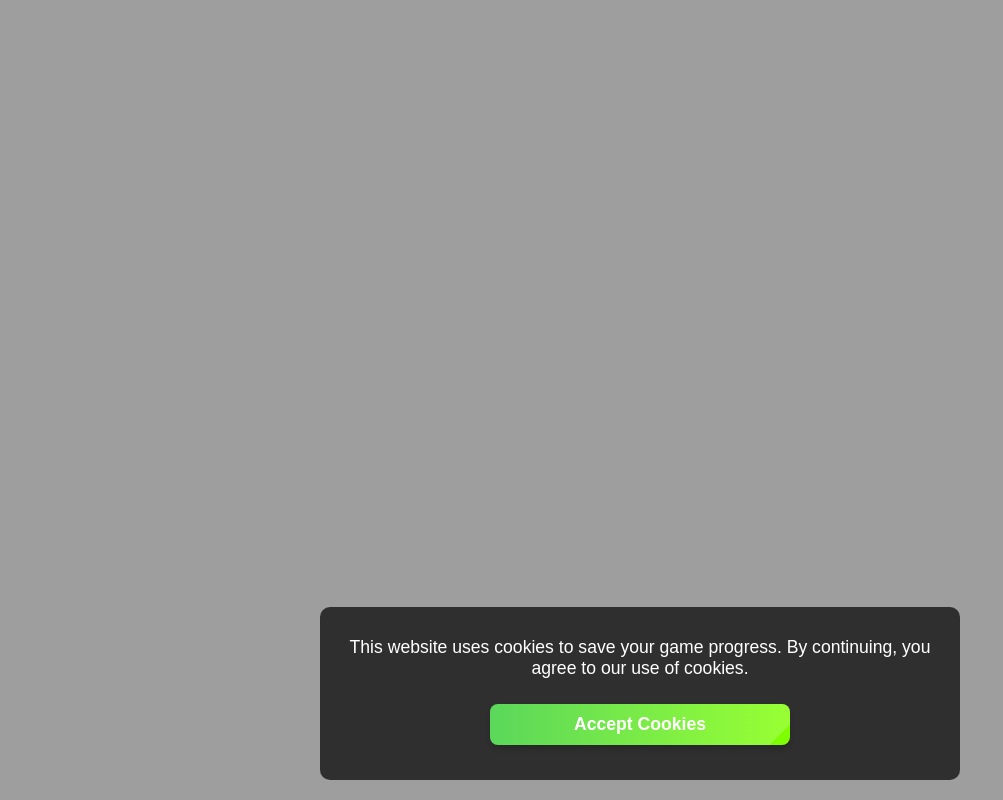
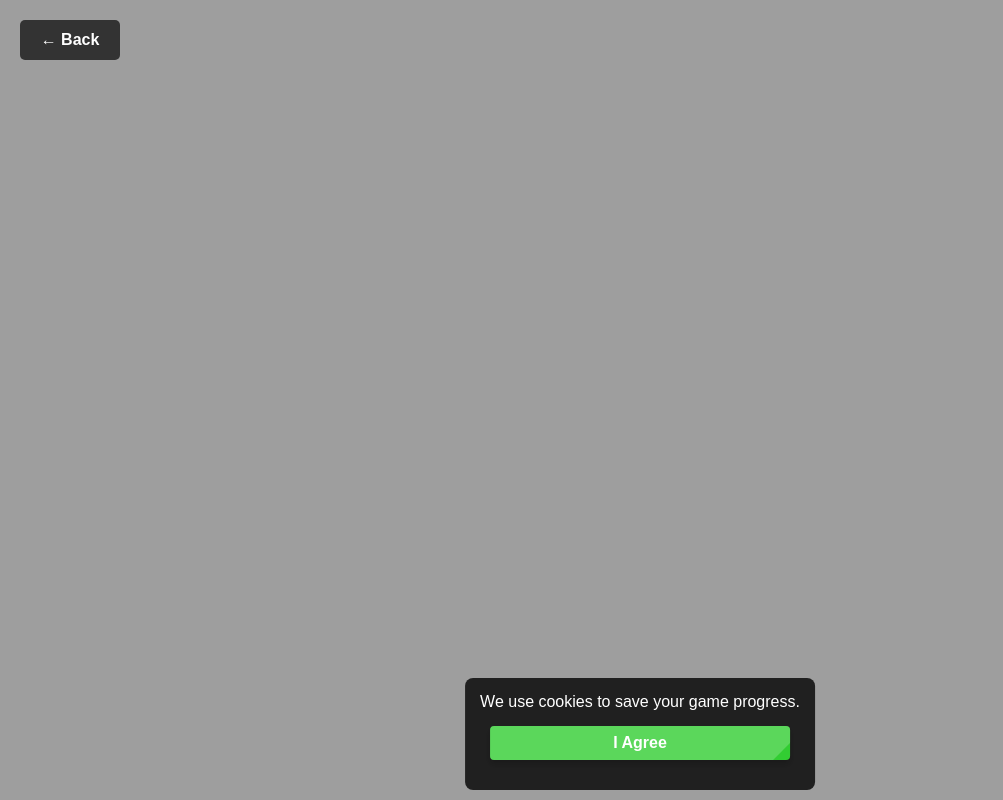
Before and after one commit to barry63smaths/barry-63s-games, a plain HTML site: page index.html in a window 1280 px wide. Both pictures are taken after a click on the button "Polytrack Fullscreen". Shown: the whole page, without its empty margins (0-1003 px from the left). Drawn offline with Linux system fonts and the light colour scheme.

Commit message:
Update index.html

```diff
--- a/index.html
+++ b/index.html
@@ -1,14 +1,12 @@
 <!DOCTYPE html>
 <html lang="en-GB">
 <head>
-    <!-- Google tag (gtag.js) -->
     <script async src="https://www.googletagmanager.com/gtag/js?id=G-Z0DW0ZG97K"></script>
     <script>
-        window.dataLayer = window.dataLayer || [];
-        function gtag(){dataLayer.push(arguments);}
-        gtag('js', new Date());
-
-        gtag('config', 'G-Z0DW0ZG97K');
+      window.dataLayer = window.dataLayer || [];
+      function gtag(){dataLayer.push(arguments);}
+      gtag('js', new Date());
+      gtag('config', 'G-Z0DW0ZG97K');
     </script>
 
     <meta charset="UTF-8">
@@ -18,7 +16,6 @@
     <meta name="apple-mobile-web-app-title" content="Barry 63 Fullscreen">
     <meta name="theme-color" content="#000000">
 
-    <!-- App Icon -->
     <link rel="apple-touch-icon" href="https://avatars.cloudflare.steamstatic.com/8508f3bec17102cdbbc768b4184ace4ae42d3756_full.jpg">
     <link rel="icon" type="image/png" sizes="192x192" href="https://avatars.cloudflare.steamstatic.com/8508f3bec17102cdbbc768b4184ace4ae42d3756_full.jpg">
     <link rel="icon" type="image/png" sizes="512x512" href="https://avatars.cloudflare.steamstatic.com/8508f3bec17102cdbbc768b4184ace4ae42d3756_full.jpg">
@@ -26,7 +23,6 @@
     <title>Barry 63 Fullscreen</title>
 
     <style>
-        /* Body and General Design */
         body {
             font-family: 'Arial', sans-serif;
             margin: 0;
@@ -36,16 +32,11 @@
             align-items: center;
             overflow: hidden;
             position: relative;
-            background: #000;
         }
 
         .container {
             width: 100%;
             height: 100%;
-            position: absolute;
-            top: 0;
-            left: 0;
-            z-index: -1;
             background: repeating-conic-gradient(
                     from 30deg,
                     #0000 0 120deg,
@@ -59,6 +50,10 @@
                 #3c3c3c 0 180deg
             );
             background-size: 200px calc(200px * 0.577);
+            position: absolute;
+            top: 0;
+            left: 0;
+            z-index: 1;
         }
 
         .content {
@@ -140,105 +135,81 @@
             }
         }
 
-        /* Cookie Consent Banner */
-        #cookie-banner {
-            position: fixed;
-            bottom: 20px;
-            left: 50%;
-            transform: translateX(-50%);
-            background-color: rgba(0, 0, 0, 0.7);
-            color: white;
-            padding: 20px;
-            border-radius: 10px;
-            text-align: center;
-            z-index: 10;
-            display: none; /* Initially hidden */
-        }
-
-        #cookie-banner p {
-            font-size: 1.1em;
-            margin: 0;
-            padding: 10px 0;
-        }
-
-        #cookie-banner button {
-            background: linear-gradient(90deg, #32CD32, #7FFF00);
-            border: none;
-            padding: 10px 20px;
-            font-size: 1.1em;
-            color: white;
-            border-radius: 8px;
-            cursor: pointer;
-            box-shadow: 0px 4px 6px rgba(0, 0, 0, 0.2);
-            transition: all 0.3s ease-in-out;
-        }
-
-        #cookie-banner button:hover {
-            transform: translateY(-5px);
-            box-shadow: 0px 8px 15px rgba(0, 0, 0, 0.3);
-        }
-
-        /* Game iframe */
-        iframe {
-            width: 100%;
-            height: 100%;
-            border: none;
-            display: none; /* Initially hidden */
+        .back-tab {
             position: absolute;
-            top: 0;
-            left: 0;
-            z-index: 3;
-        }
-
-        /* Back button tab */
-        .back-tab {
-            position: fixed;
             top: 20px;
-            left: -80px;
+            left: 20px;
             width: 100px;
             height: 40px;
             background: #333;
             color: white;
             font-size: 1em;
             font-weight: bold;
-            border-radius: 5px 0 0 5px;
+            border-radius: 5px;
             cursor: pointer;
             display: flex;
             align-items: center;
             justify-content: center;
             transition: all 0.3s ease-in-out;
+            z-index: 3;
+            display: none;
+        }
+
+        .back-tab:hover {
+            background-color: #555;
+        }
+
+        iframe {
+            display: none;
+            width: 100vw;
+            height: 100vh;
+            border: none;
+            position: absolute;
+            top: 0;
+            left: 0;
             z-index: 2;
         }
 
-        .back-tab:hover {
-            left: 0;
+        /* Cookie consent */
+        .cookie-consent {
+            position: fixed;
+            bottom: 10px;
+            left: 50%;
+            transform: translateX(-50%);
+            background: rgba(0, 0, 0, 0.8);
+            color: white;
+            padding: 15px;
+            border-radius: 8px;
+            text-align: center;
+            width: auto;
+            max-width: 400px;
+            z-index: 9999;
         }
 
-        .back-tab span {
-            margin-left: 5px;
+        .cookie-consent button {
+            background: #32CD32;
+            color: white;
+            padding: 8px 16px;
+            border: none;
+            border-radius: 4px;
+            cursor: pointer;
+            font-weight: bold;
+        }
+
+        .cookie-consent button:hover {
+            background: #28a745;
         }
     </style>
 </head>
 <body>
-
-    <!-- Background container -->
     <div class="container"></div>
 
-    <!-- Cookie Consent Banner -->
-    <div id="cookie-banner">
-        <p>This website uses cookies to save your game progress. By continuing, you agree to our use of cookies.</p>
-        <button onclick="acceptCookies()">Accept Cookies</button>
-    </div>
-
-    <!-- Back button tab -->
-    <div class="back-tab" onclick="closeGame()">
-        ← <span>Back</span>
-    </div>
+    <!-- Back button for game -->
+    <div class="back-tab" onclick="closeGame()">← Back</div>
 
     <!-- Main content with buttons -->
     <div class="content">
         <h1>Barry 63 Fullscreen</h1>
-
         <button onclick="startGame('./polytrack.html');"><span>Polytrack Fullscreen</span></button>
         <button onclick="startGame('./polytrack_server2.html');"><span>Polytrack (Server 2) Fullscreen</span></button>
         <button onclick="startGame('./ovo.html');"><span>OvO Fullscreen</span></button>
@@ -246,109 +217,61 @@
         <button onclick="startGame('./run3.html');"><span>Run 3 Fullscreen</span></button>
     </div>
 
+    <!-- Game iframe -->
+    <iframe id="game-frame"></iframe>
+
+    <!-- Cookie consent popup -->
+    <div class="cookie-consent" id="cookie-consent">
+        We use cookies to save your game progress. <button onclick="acceptCookies()">I Agree</button>
+    </div>
+
     <script>
-        // Check if the user has accepted the cookies
-        function checkCookieConsent() {
-            if (!getCookie("cookieConsent")) {
-                document.getElementById('cookie-banner').style.display = 'block';
-            }
-        }
-
-        // Function to accept cookies and save consent
-        function acceptCookies() {
-            setCookie("cookieConsent", "true", 365); // Cookie will expire in 1 year
-            document.getElementById('cookie-banner').style.display = 'none';
-        }
-
-        // Utility function to set a cookie
-        function setCookie(name, value, days) {
-            const date = new Date();
-            date.setTime(date.getTime() + (days * 24 * 60 * 60 * 1000));
-            let expires = "expires=" + date.toUTCString();
-            document.cookie = name + "=" + value + ";" + expires + ";path=/";
-        }
-
-        // Utility function to get a cookie
-        function getCookie(name) {
-            let nameEQ = name + "=";
-            let ca = document.cookie.split(';');
-            for (let i = 0; i < ca.length; i++) {
-                let c = ca[i];
-                while (c.charAt(0) === ' ') c = c.substring(1, c.length);
-                if (c.indexOf(nameEQ) === 0) return c.substring(nameEQ.length, c.length);
-            }
-            return null;
-        }
-
-        // Save the game progress in a cookie
-        function saveProgress(gameName, level) {
-            const progress = {
-                level: level
-            };
-
-            setCookie(gameName + "-progress", JSON.stringify(progress), 365); // Save progress for 1 year
-        }
-
-        // Load the game progress from the cookie
-        function loadProgress(gameName) {
-            const savedProgress = getCookie(gameName + "-progress");
-
-            if (savedProgress) {
-                const progress = JSON.parse(savedProgress);
-                return progress.level; // Return saved level
-            }
-            return 1; // If no saved progress, start from level 1
-        }
-
-        // Function to start a game
         function startGame(gameUrl) {
-            let iframe = document.querySelector('iframe');
+            let iframe = document.getElementById('game-frame');
             if (!iframe) {
                 iframe = document.createElement('iframe');
+                iframe.id = 'game-frame';
+                iframe.style.display = 'block';
+                iframe.style.width = '100vw';
+                iframe.style.height = '100vh';
+                iframe.style.border = 'none';
+                iframe.style.position = 'absolute';
+                iframe.style.top = '0';
+                iframe.style.left = '0';
+                iframe.style.zIndex = '2';
                 document.body.appendChild(iframe);
             }
 
-            const content = document.querySelector('.content');
-            const backTab = document.querySelector('.back-tab');
+            // Hide the home menu and show the back button
+            document.querySelector('.content').style.display = 'none';
+            document.querySelector('.back-tab').style.display = 'flex';
 
-            // Hide the home menu
-            content.style.display = 'none';
-
-            // Set iframe source to the game URL
             iframe.src = gameUrl;
-
-            // Load the saved progress and pass the level to the game
-            const savedLevel = loadProgress(gameUrl);
-            console.log("Starting game at level: " + savedLevel);
-
-            // Show the game iframe and back button
             iframe.style.display = 'block';
-            backTab.style.display = 'flex';
         }
 
-        // Function to close the game and return to the homepage
         function closeGame() {
-            const iframe = document.querySelector('iframe');
-            const content = document.querySelector('.content');
-            const backTab = document.querySelector('.back-tab');
-
+            const iframe = document.getElementById('game-frame');
             if (iframe) {
-                // Remove iframe from the DOM
                 iframe.remove();
             }
 
-            // Show the home menu again
-            content.style.display = 'block';
-
-            // Hide the back button
-            backTab.style.display = 'none';
+            document.querySelector('.content').style.display = 'block';
+            document.querySelector('.back-tab').style.display = 'none';
         }
 
-        // Run the check when the page loads
+        function acceptCookies() {
+            // Set a cookie indicating that the user has accepted cookies
+            document.cookie = "cookies_accepted=true; path=/; max-age=" + 60 * 60 * 24 * 365;
+            document.getElementById('cookie-consent').style.display = 'none';
+        }
+
+        // Check if cookies are accepted on page load
         window.onload = function() {
-            checkCookieConsent();
-        };
+            if (document.cookie.includes("cookies_accepted=true")) {
+                document.getElementById('cookie-consent').style.display = 'none';
+            }
+        }
     </script>
-
 </body>
 </html>
```
